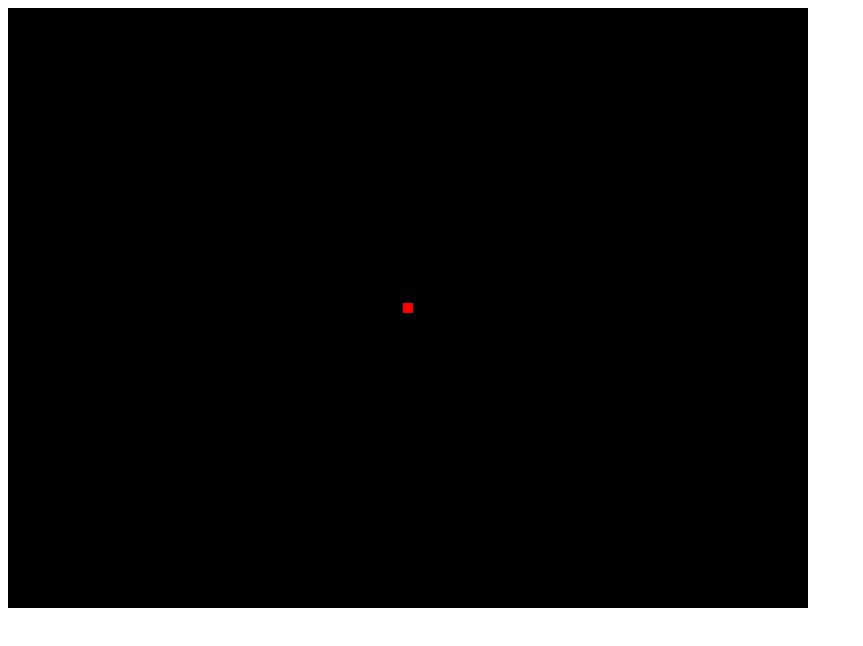
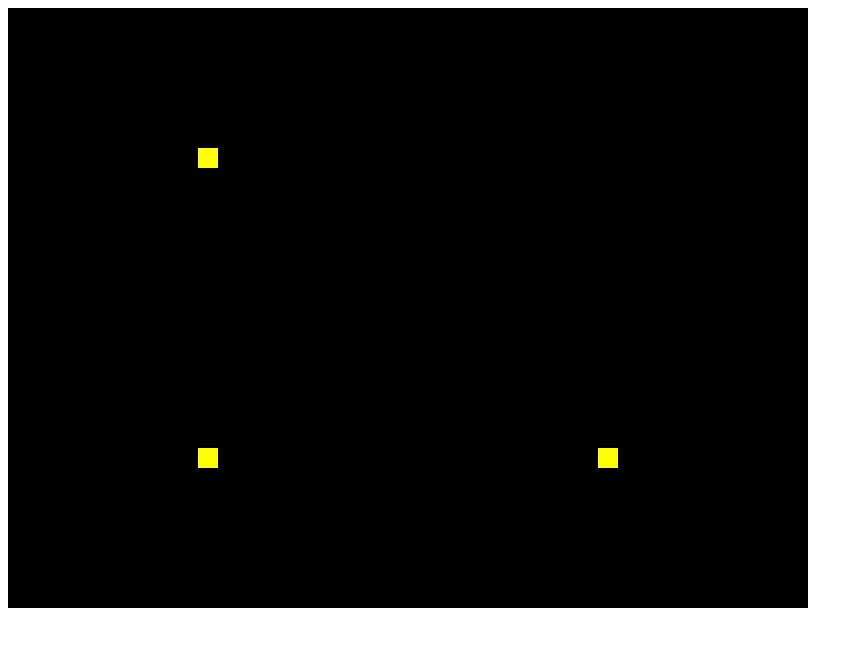
Before and after one commit to Grafkom-2020-A/belajar-webgl-anfrhana, a plain HTML site: page index.html in a window 1280 px wide. Shown: the whole page, without its empty margins (0-863 px from the left). Drawn offline with Linux system fonts and the light colour scheme.

Commit message:
menampilkan tiga titik

```diff
--- a/index.html
+++ b/index.html
@@ -10,5 +10,17 @@
       Peramban tidak mendukung kanvas HTML5
     </canvas>
     <script type="text/javascript" src="main.js"></script>
+    <script id="vertexShaderCode" type="notjs">
+      attribute vec2 a_Position;
+      void main() {
+        gl_Position = vec4(a_Position, 0.0, 1.0);
+        gl_PointSize = 20.0;
+      }
+    </script>
+    <script id="fragmentShaderCode" type="notjs">
+      void main() {
+        gl_FragColor = vec4(1.0, 1.0, 0.0, 1.0);
+      }
+    </script>
   </body>
 </html>
--- a/main.js
+++ b/main.js
@@ -2,22 +2,28 @@ function main() {
   var canvas = document.getElementById("myCanvas");
   var gl = canvas.getContext("webgl");
 
-  var vertexShaderCode = `
-  void main() {
-      gl_Position = vec4(0.0, 0.0, 0.0, 1.0);
-      gl_PointSize = 10.0;
-  }
-  `;
+  // Definisi verteks-verteks pada segitiga
+  /**
+   * A (-0.5, 0.5); B (-0.5, -0.5); C (0.5, -0.5)
+   */
+  var vertices = [
+    -0.5, 0.5,      // Titik A
+    -0.5, -0.5,     // Titik B
+    0.5, -0.5       // Titik C
+  ];
+
+  var positionBuffer = gl.createBuffer();
+  gl.bindBuffer(gl.ARRAY_BUFFER, positionBuffer);
+  gl.bufferData(gl.ARRAY_BUFFER, new Float32Array(vertices), gl.STATIC_DRAW);
+  gl.bindBuffer(gl.ARRAY_BUFFER, null);
+
+  var vertexShaderCode = document.getElementById("vertexShaderCode").text;
 
   var vertexShader = gl.createShader(gl.VERTEX_SHADER);
   gl.shaderSource(vertexShader, vertexShaderCode);
   gl.compileShader(vertexShader);
 
-  var fragmentShaderCode = `
-  void main() {
-    gl_FragColor = vec4(1.0, 0.0, 0.0, 1.0);
-  }
-  `;
+  var fragmentShaderCode = document.getElementById("fragmentShaderCode").text;
 
   var fragmentShader = gl.createShader(gl.FRAGMENT_SHADER);
   gl.shaderSource(fragmentShader, fragmentShaderCode);
@@ -29,8 +35,16 @@ function main() {
   gl.linkProgram(shaderProgram);
   gl.useProgram(shaderProgram);
 
+  gl.bindBuffer(gl.ARRAY_BUFFER, positionBuffer);
+  var aPosition = gl.getAttribLocation(shaderProgram, "a_Position");
+  gl.vertexAttribPointer(aPosition, 2, gl.FLOAT, false, 0, 0);
+  gl.enableVertexAttribArray(aPosition);
+
   gl.clearColor(0.0, 0.0, 0.0, 1.0);
   gl.clear(gl.COLOR_BUFFER_BIT);
 
-  gl.drawArrays(gl.POINTS, 0, 1);
+  var primitive = gl.POINTS;
+  var offset = 0;
+  var count = 3;  // Jumlah verteks yang akan digambar
+  gl.drawArrays(primitive, offset, count);
 }
```
